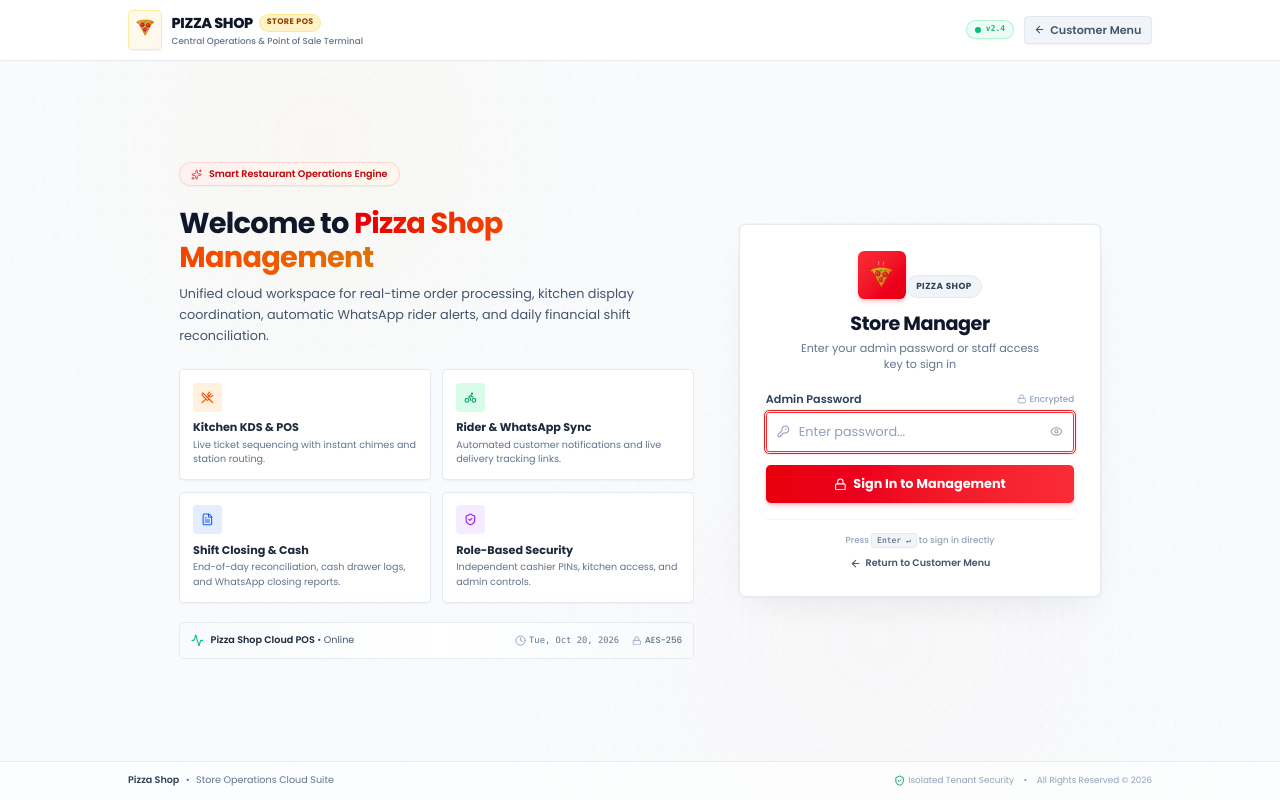
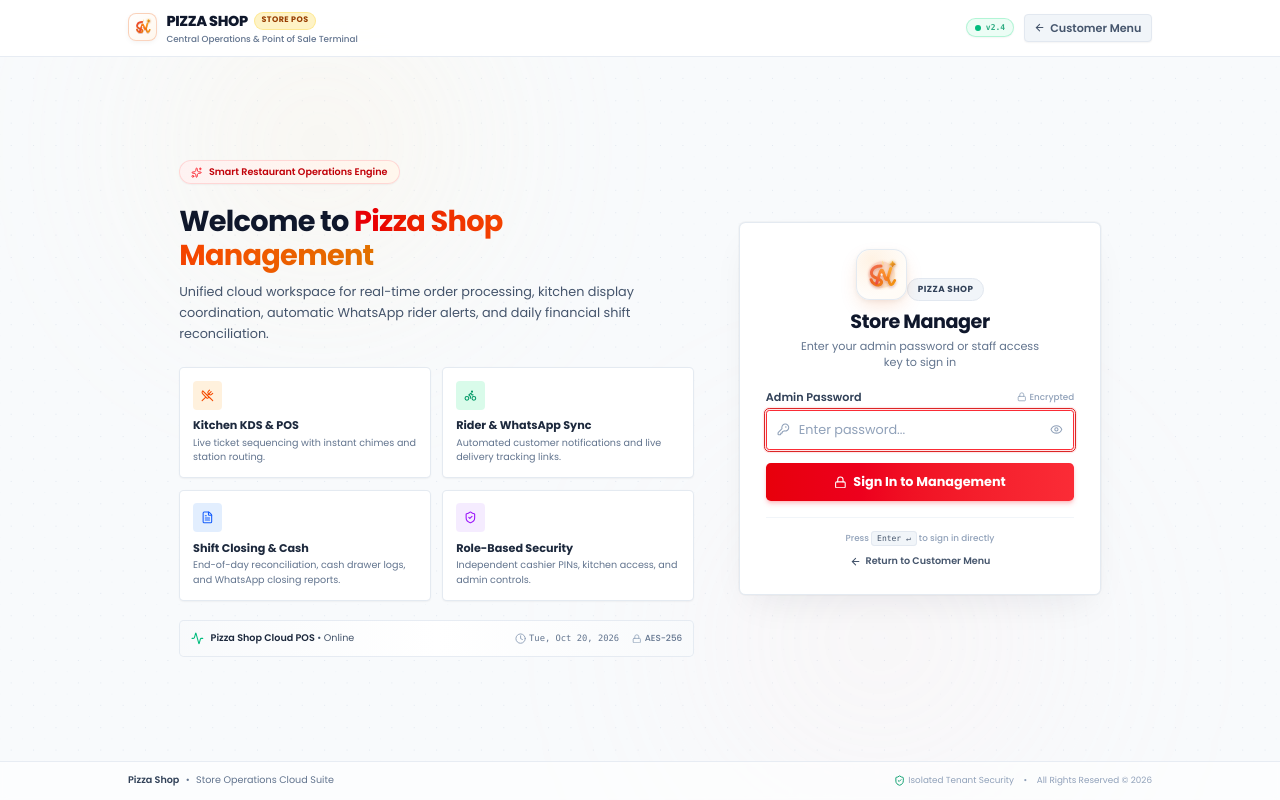
Before and after one commit to bhaijew/pizza, a Next.js app: page /admin/login in a window 1280 px wide. Built offline with nearby package versions, Linux system fonts and the light colour scheme; no server answers; the database is empty.

Commit message:
feat(branding): add bespoke Sole-What insignia logo with SW monogram, culinary crown, and cloud spark

```diff
--- a/app/admin/login/AdminLoginClient.tsx
+++ b/app/admin/login/AdminLoginClient.tsx
@@ -2,7 +2,7 @@
 
 import { useActionState, useState, useEffect } from "react";
 import { adminLogin } from "@/lib/admin-actions";
-import BrandLogo from "@/components/BrandLogo";
+import SoleWhatLogo from "@/components/SoleWhatLogo";
 import Link from "next/link";
 import {
   Lock,
@@ -118,8 +118,8 @@ export default function AdminLoginClient({
 
           {/* Brand & Setup Identity */}
           <div className="flex items-center gap-2.5 sm:gap-3 min-w-0">
-            <div className="p-1.5 rounded-xl bg-gradient-to-br from-amber-50 to-orange-50 border border-amber-200/70 shadow-xs flex-shrink-0">
-              <BrandLogo size={28} showGlow={false} />
+            <div className="flex-shrink-0">
+              <SoleWhatLogo size={36} variant="shield" showGlow={false} />
             </div>
             <div className="min-w-0">
               <div className="flex items-center gap-2 flex-wrap">
@@ -291,9 +291,9 @@ export default function AdminLoginClient({
               {/* Header Icon & Brand */}
               <div className="text-center mb-6">
 
-                {/* Brand Logo Container with soft badge styling */}
-                <div className="inline-flex items-center justify-center p-3 rounded-2xl bg-gradient-to-br from-red-500 to-red-600 text-white shadow-md shadow-red-500/25 mb-4 transition-transform hover:scale-105">
-                  <BrandLogo size={36} showGlow={false} />
+                {/* Sole-What Bespoke Brand Logo Container */}
+                <div className="inline-flex items-center justify-center mb-3 transition-transform hover:scale-105">
+                  <SoleWhatLogo size={64} variant="badge" showGlow={true} />
                 </div>
 
                 <div className="inline-flex items-center gap-1.5 px-3 py-1 rounded-full text-[11px] font-bold uppercase tracking-wider bg-slate-100 text-slate-700 border border-slate-200 mb-2">
--- /dev/null
+++ b/components/SoleWhatLogo.tsx
@@ -0,0 +1,199 @@
+"use client";
+
+import React from "react";
+
+interface SoleWhatLogoProps {
+  size?: number;
+  className?: string;
+  variant?: "badge" | "iconOnly" | "shield";
+  showGlow?: boolean;
+}
+
+/**
+ * Sole-What Bespoke Brand Emblem
+ * An iconic, high-end monogram fusing the letters "S" & "W" with a dynamic
+ * culinary flame crest and real-time cloud pulse spark.
+ */
+export default function SoleWhatLogo({
+  size = 40,
+  className = "",
+  variant = "badge",
+  showGlow = true,
+}: SoleWhatLogoProps) {
+  const iconSize = variant === "badge" || variant === "shield" ? Math.round(size * 0.68) : size;
+
+  // Unique Vector Geometry for Sole-What (SW Monogram + Flame Crown + Cloud Spark)
+  const SoleWhatIcon = (
+    <svg
+      width={iconSize}
+      height={iconSize}
+      viewBox="0 0 64 64"
+      fill="none"
+      xmlns="http://www.w3.org/2000/svg"
+      className="transition-transform duration-300 group-hover:scale-105"
+      style={{ overflow: "visible" }}
+    >
+      <defs>
+        {/* Core Primary Gradient (Crimson to Ember Orange) */}
+        <linearGradient id="swPrimaryGrad" x1="8" y1="8" x2="56" y2="56" gradientUnits="userSpaceOnUse">
+          <stop offset="0%" stopColor="#ef4444" />
+          <stop offset="48%" stopColor="#ea580c" />
+          <stop offset="100%" stopColor="#f59e0b" />
+        </linearGradient>
+
+        {/* Secondary Wing Gradient (Sunset Gold to Rose) */}
+        <linearGradient id="swAccentGrad" x1="56" y1="12" x2="14" y2="52" gradientUnits="userSpaceOnUse">
+          <stop offset="0%" stopColor="#fbbf24" />
+          <stop offset="55%" stopColor="#f97316" />
+          <stop offset="100%" stopColor="#e11d48" />
+        </linearGradient>
+
+        {/* Golden Crown Spark */}
+        <linearGradient id="swGoldGrad" x1="32" y1="4" x2="48" y2="20" gradientUnits="userSpaceOnUse">
+          <stop offset="0%" stopColor="#fef08a" />
+          <stop offset="60%" stopColor="#fbbf24" />
+          <stop offset="100%" stopColor="#d97706" />
+        </linearGradient>
+
+        {/* Subtle Depth Shadow */}
+        <filter id="swDropShadow" x="-20%" y="-20%" width="140%" height="140%">
+          <feDropShadow dx="0" dy="2.5" stdDeviation="2.5" floodColor="#991b1b" floodOpacity="0.35" />
+        </filter>
+
+        {/* Soft Radial Ambient Glow */}
+        <filter id="swGlowFilter" x="-30%" y="-30%" width="160%" height="160%">
+          <feGaussianBlur stdDeviation="3" result="blur" />
+          <feComposite in="SourceGraphic" in2="blur" operator="over" />
+        </filter>
+      </defs>
+
+      {/* ─── Ambient Glow Halo (Only when glowing) ─── */}
+      {showGlow && (
+        <circle
+          cx="32"
+          cy="32"
+          r="24"
+          fill="url(#swPrimaryGrad)"
+          opacity="0.22"
+          filter="url(#swGlowFilter)"
+        />
+      )}
+
+      {/* ─── The Iconic S-W Fusion Geometry ─── */}
+      <g filter="url(#swDropShadow)">
+
+        {/* Left 'S' Dynamic Sweep Ribbon */}
+        <path
+          d="M 31 16.5 C 24 16.5 17 19.5 14.5 24.5 C 12 29.5 14 34 19 36.5 L 27.5 40.5 C 31.5 42.5 33 44.5 31.5 48 C 29.8 51.5 24.5 52 19 49 C 15.5 47 13.5 44 13 41.5"
+          stroke="url(#swPrimaryGrad)"
+          strokeWidth="5.5"
+          strokeLinecap="round"
+          strokeLinejoin="round"
+        />
+
+        {/* Right 'W' Precision Wing Ribbon */}
+        <path
+          d="M 23 47.5 L 30 26.5 C 31 23.5 33.5 23.5 34.5 26.5 L 39 39 C 40 41.5 42 41.5 43 39 L 48.5 21"
+          stroke="url(#swAccentGrad)"
+          strokeWidth="5.5"
+          strokeLinecap="round"
+          strokeLinejoin="round"
+        />
+
+        {/* Outer Right Wing Tip with Arrowhead Energy */}
+        <path
+          d="M 43 38 L 47 48 C 48 50.5 50.5 51 52.5 48.5 L 56 42.5"
+          stroke="url(#swPrimaryGrad)"
+          strokeWidth="5"
+          strokeLinecap="round"
+          strokeLinejoin="round"
+        />
+
+        {/* ─── Top Flame / Crown Apex (Culinary Excellence) ─── */}
+        <path
+          d="M 33 6.5 C 33 6.5 36.5 10 35 13.5 C 33.8 16 31 16.5 31 16.5 C 31 16.5 33.5 15.5 34 14 C 34.6 12.2 33 6.5 33 6.5 Z"
+          fill="url(#swGoldGrad)"
+        />
+
+        {/* ─── Realtime Cloud Pulse Diamond Spark (Intelligence Node) ─── */}
+        <path
+          d="M 50 11 L 52 7 L 54 11 L 58 13 L 54 15 L 52 19 L 50 15 L 46 13 Z"
+          fill="url(#swGoldGrad)"
+          filter="url(#swGlowFilter)"
+        />
+
+        {/* Central Sync Core Micro-Node */}
+        <circle cx="32" cy="32" r="2" fill="#ffffff" opacity="0.9" />
+      </g>
+    </svg>
+  );
+
+  // Variant: Standalone Icon Only
+  if (variant === "iconOnly") {
+    return (
+      <div
+        className={`inline-flex items-center justify-center transition-all ${className}`}
+        style={{
+          width: size,
+          height: size,
+          flexShrink: 0,
+        }}
+      >
+        {SoleWhatIcon}
+      </div>
+    );
+  }
+
+  // Variant: Shield / Crest
+  if (variant === "shield") {
+    const borderRadius = Math.round(size * 0.28);
+    return (
+      <div
+        className={`relative inline-flex items-center justify-center transition-all ${className}`}
+        style={{
+          width: size,
+          height: size,
+          borderRadius: `${borderRadius}px`,
+          background: "linear-gradient(135deg, #ffffff 0%, #fff7ed 100%)",
+          border: "1.5px solid rgba(234, 88, 12, 0.25)",
+          boxShadow: showGlow
+            ? "0 8px 20px -4px rgba(234, 88, 12, 0.2), 0 2px 6px -1px rgba(0, 0, 0, 0.06)"
+            : "0 2px 8px -2px rgba(0, 0, 0, 0.08)",
+          flexShrink: 0,
+        }}
+      >
+        {SoleWhatIcon}
+      </div>
+    );
+  }
+
+  // Variant: Badge (The signature gradient badge with luxury squircle)
+  const borderRadius = Math.round(size * 0.26);
+
+  return (
+    <div
+      className={`relative inline-flex items-center justify-center transition-transform hover:scale-105 ${className}`}
+      style={{
+        width: size,
+        height: size,
+        borderRadius: `${borderRadius}px`,
+        background: "linear-gradient(135deg, #ffffff 0%, #fffbf5 100%)",
+        border: "1px solid rgba(226, 232, 240, 0.9)",
+        boxShadow: showGlow
+          ? "0 10px 25px -5px rgba(234, 88, 12, 0.18), 0 2px 6px rgba(0, 0, 0, 0.05)"
+          : "0 2px 8px rgba(0, 0, 0, 0.06)",
+        flexShrink: 0,
+      }}
+    >
+      {/* Background micro warm tint */}
+      <div
+        className="absolute inset-0 rounded-[inherit] pointer-events-none"
+        style={{
+          background:
+            "radial-gradient(circle at 30% 20%, rgba(254, 215, 170, 0.3) 0%, transparent 70%)",
+        }}
+      />
+      {SoleWhatIcon}
+    </div>
+  );
+}
```
